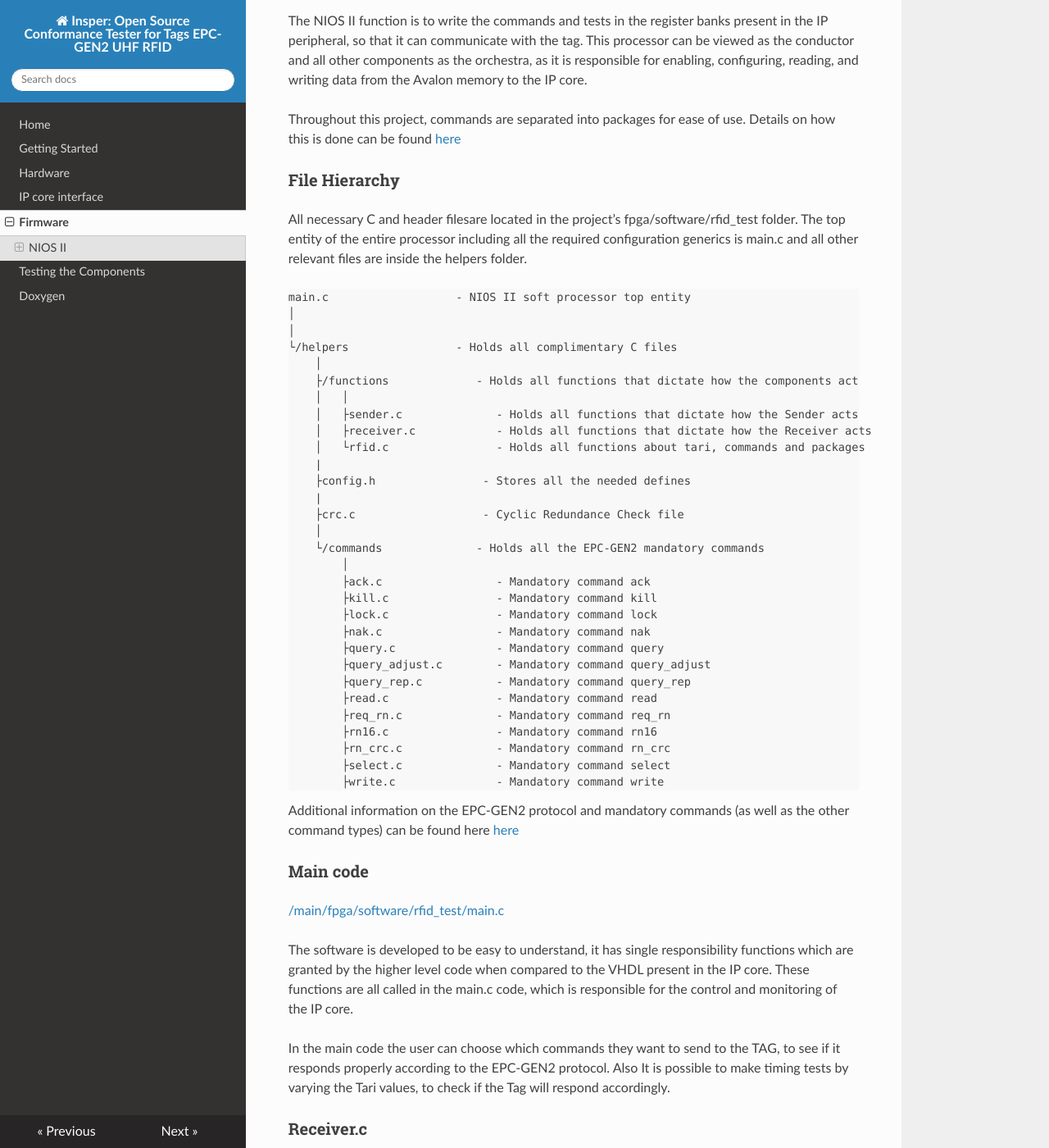
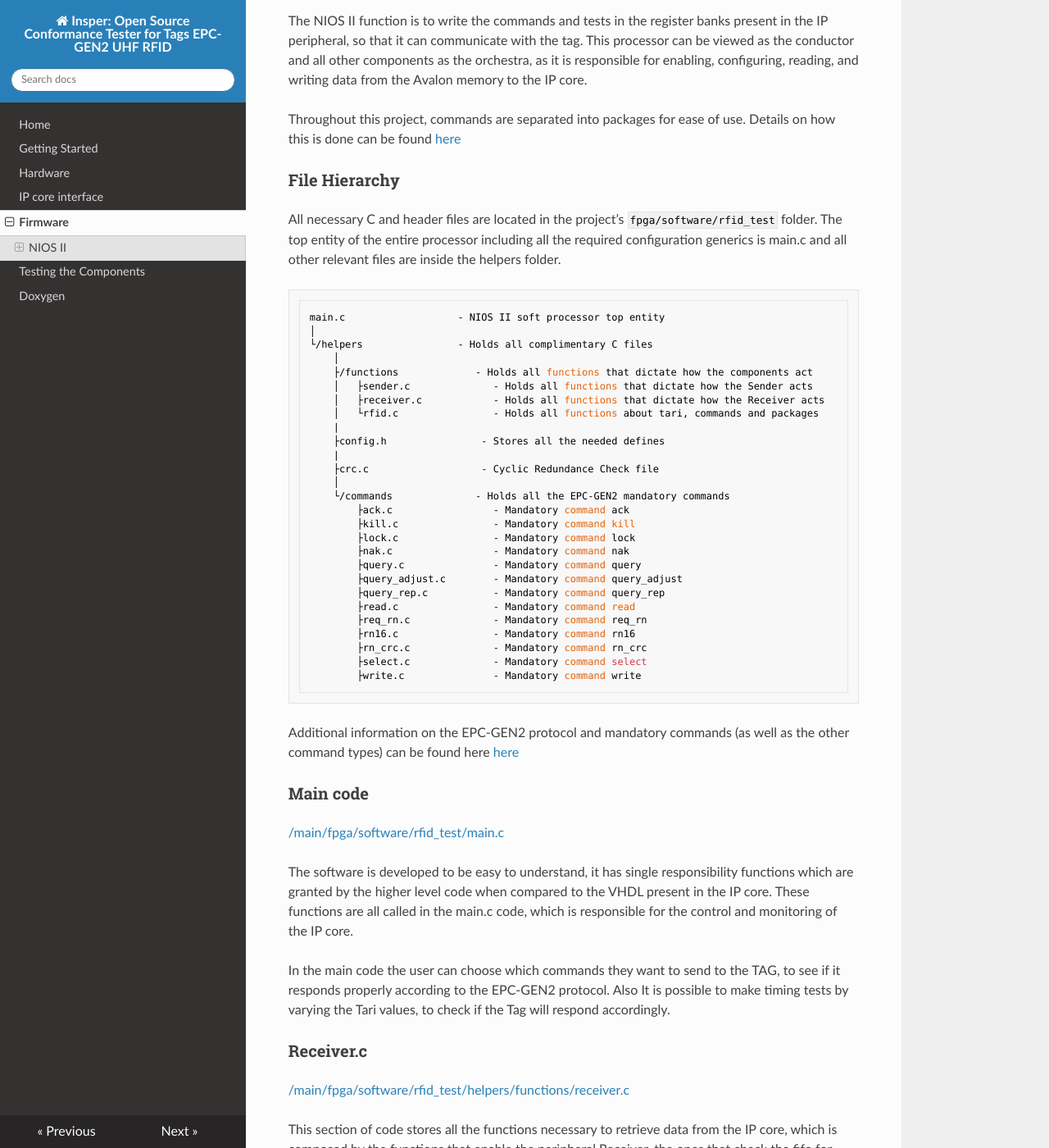
Before and after one commit to pfeinsper/21b-indago-rfid-conformance-tester, an MkDocs documentation site: the page built from docs-src/firmware.md, in a window 1280 px wide and 1400 px high, scrolled down 514 px. Shown: the whole window at 82% size. Built offline with MkDocs 1.6.1, drawn with Linux system fonts in a browser that asks for light colours; nearby versions of some CDN libraries; some of the changed text lies outside the part shown.

````diff
--- a/docs-src/firmware.md
+++ b/docs-src/firmware.md
@@ -14,16 +14,14 @@ Throughout this project, commands are separated into packages for ease of use. D
 
 ### File Hierarchy
 
-All necessary C and header filesare located in the project’s <guide>fpga/software/rfid_test</guide> folder. The top entity of the entire processor including all the required configuration generics is main.c and all other relevant files are inside the helpers folder.
+All necessary C and header files are located in the project’s `fpga/software/rfid_test` folder. The top entity of the entire processor including all the required configuration generics is main.c and all other relevant files are inside the helpers folder.
 
-<pre>
+```
 main.c                   - NIOS II soft processor top entity
-│
 │
 └/helpers                - Holds all complimentary C files
     │
     ├/functions             - Holds all functions that dictate how the components act
-    │   │
     │   ├sender.c              - Holds all functions that dictate how the Sender acts
     │   ├receiver.c            - Holds all functions that dictate how the Receiver acts
     │   └rfid.c                - Holds all functions about tari, commands and packages
@@ -33,7 +31,6 @@ main.c                   - NIOS II soft processor top entity
     ├crc.c                   - Cyclic Redundance Check file
     │
     └/commands              - Holds all the EPC-GEN2 mandatory commands
-        │
         ├ack.c                 - Mandatory command ack
         ├kill.c                - Mandatory command kill
         ├lock.c                - Mandatory command lock
@@ -47,7 +44,7 @@ main.c                   - NIOS II soft processor top entity
         ├rn_crc.c              - Mandatory command rn_crc
         ├select.c              - Mandatory command select
         ├write.c               - Mandatory command write
-</pre>
+```
 
 Additional information on the EPC-GEN2 protocol and mandatory commands (as well as the other command types) can be found here [here](index.md)
 
@@ -87,8 +84,8 @@ define BASE_IS_FIFO_FULL    (1 << 0)
 define MASK_EMPTY_RECEIVER  (1 << 13)
 ```
 
-- `BASE_IS_FIFO_FULL`  - Indicates the necessary shift for the is_FIFO_full flag
-- `MASK_EMPTY_RECEIVER` - Indicates the necessary shift for the is_receiver_empty flag
+- `BASE_IS_FIFO_FULL`  - Indicates the necessary shift for the `is_FIFO_full` flag
+- `MASK_EMPTY_RECEIVER` - Indicates the necessary shift for the `is_receiver_empty` flag
 
 #### Register Settings
 
@@ -109,19 +106,19 @@ define MASK_READ_REQ        (1 << 12)
 define MASK_FINISH_SEND     (1 << 3)
 ```
 
-- `BASE_REG_SET`       - Memory address for the REGISTER_SETTINGS
-- `MASK_RST`           - Indicates the necessary shift for the sender_reset flag
-- `MASK_EN`            - Indicates the necessary shift for the sender_enable flag
-- `MASK_RST_RECEIVER`  - Indicates the necessary shift for the receiver_reset flag
-- `MASK_EN_RECEIVER`   - Indicates the necessary shift for the receiver_enable flag
-- `MASK_CLR_FIFO`      - Indicates the necessary shift for the sender_clear_FIFO flag
-- `MASK_LOOPBACK`      - Indicates the necessary shift for the RFID_loopback flag
-- `MASK_CLR_FINISHED`  - Indicates the necessary shift for the sender_clear_finished flag
-- `SENDER_HAS_GEN`     - Indicates the necessary shift for the sender_has_generator flag
-- `SENDER_ENABLE_CTRL` - Indicates the necessary shift for the sender_enable_controller flag
-- `SENDER_IS_PREAMBLE` - Indicates the necessary shift for the sender_is_preamble flag
-- `MASK_READ_REQ`      - Indicates the necessary shift for the receiver_read_request flag
-- `MASK_FINISH_SEND`   - Indicates the necessary shift for the mask_finish_send flag
+- `BASE_REG_SET`       - Memory address for the `REGISTER_SETTINGS`
+- `MASK_RST`           - Indicates the necessary shift for the `sender_reset` flag
+- `MASK_EN`            - Indicates the necessary shift for the `sender_enable` flag
+- `MASK_RST_RECEIVER`  - Indicates the necessary shift for the `receiver_reset` flag
+- `MASK_EN_RECEIVER`   - Indicates the necessary shift for the `receiver_enable` flag
+- `MASK_CLR_FIFO`      - Indicates the necessary shift for the `sender_clear_FIFO` flag
+- `MASK_LOOPBACK`      - Indicates the necessary shift for the `RFID_loopback` flag
+- `MASK_CLR_FINISHED`  - Indicates the necessary shift for the `sender_clear_finished` flag
+- `SENDER_HAS_GEN`     - Indicates the necessary shift for the `sender_has_generator` flag
+- `SENDER_ENABLE_CTRL` - Indicates the necessary shift for the `sender_enable_controller` flag
+- `SENDER_IS_PREAMBLE` - Indicates the necessary shift for the `sender_is_preamble` flag
+- `MASK_READ_REQ`      - Indicates the necessary shift for the `receiver_read_request` flag
+- `MASK_FINISH_SEND`   - Indicates the necessary shift for the `mask_finish_send` flag
 
 #### RFID - Addresses
 
@@ -153,10 +150,10 @@ define BASE_ID             (7)
 - `BASE_REG_DELIMITER`  - W   - address of delimiter
 - `BASE_REG_RTCAL`      - W   - address of receiver transmitter callibration
 - `BASE_REG_TRCAL`      - W   - address of transmitter receiver callibrtation
-- `BASE_REG_STATUS`     - R   - address of REGISTER_STATUS
+- `BASE_REG_STATUS`     - R   - address of `REGISTER_STATUS`
 - `BASE_RECEIVER_DATA`  - R   - address of receiver data
-- `BASE_SENDER_USEDW`   - R   - address of sender_FIFO_actual_size
-- `BASE_RECEIVER_USEDW` - R   - address of receiver_FIFO_actual_size
+- `BASE_SENDER_USEDW`   - R   - address of `sender_FIFO_actual_size`
+- `BASE_RECEIVER_USEDW` - R   - address of `receiver_FIFO_actual_size`
 - `BASE_ID`             - R   - address of IP core
 
 #### RFID - Command specifications
@@ -173,7 +170,7 @@ define bits32              (0xFFFFFFFF)
 
 - `data_mask_size`    - defines the number of bits reserved for the mask
 - `data_package_size` - defines the number of bits reserved for the data
-- `eop`               - defines the END_OF_PACKAGE format
+- `eop`               - defines the `END_OF_PACKAGE` format
 - `bits6`             - mask for full package mask
 - `bits26`            - mask for full package data
 - `bits32`            - mask for full package
````
Also changed, not shown: other parts of docs-src/firmware.md (+10 -10 lines), docs-src/IP_core_interface.md (+4 -4 lines), docs-src/getting_started.md (+31 -31 lines), docs-src/hardware.md (+42 -42 lines), docs-src/tests.md (+2 -2 lines).
